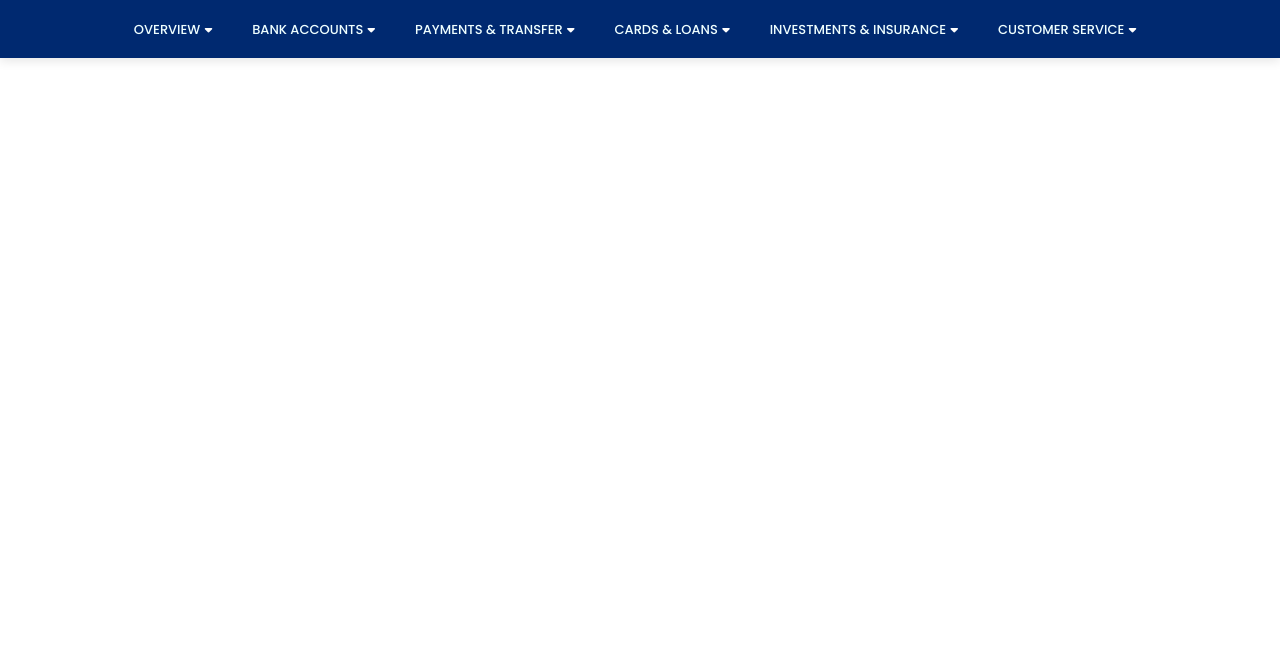
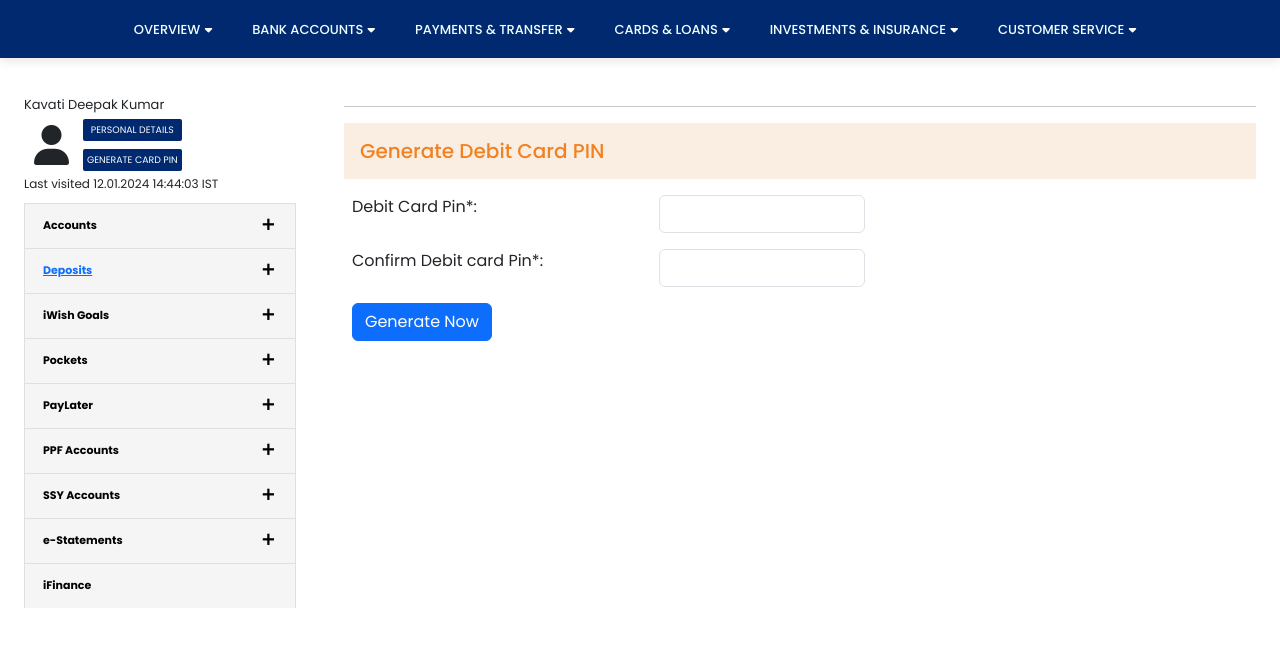
Before and after one commit to keshavram19/myProject, a React (Create React App) app: page /user/account/generate-debit-card-pin in a window 1280 px wide. Shown: the top 646 px of the page. Built offline with nearby package versions, Linux system fonts and the light colour scheme; no server answers.

Commit message:
30/01/vishnu

```diff
--- a/src/App.js
+++ b/src/App.js
@@ -93,6 +93,7 @@ import DropDownBankAccount from "./components/User_portal/Netbanking/Customerser
 import Servicerequest from "./components/User_portal/Netbanking/Customerservice.js/Servicerequest";
 import CustomerserviceTaxCentre from "./components/User_portal/Netbanking/Customerservice.js/Taxcenter";
 import GenerateDebitCardPinOTP from "./components/User_portal/Netbanking/Bank_Accounts/GenerateDebitPinOtp";
+import GenerateDebitCardPin from "./components/User_portal/Netbanking/Bank_Accounts/GenerateDebitCardPin";
 
 
 
@@ -143,7 +144,8 @@ function App() {
           path="/user/account/generate-debitcard-pin"
           element={<GeneratePin />}
         />
-        <Route path="/user/account/block-debit-card-pin-otp" element={<GenerateDebitCardPinOTP />} />
+        <Route path="/user/account/generate-debit-card-pin-otp" element={<GenerateDebitCardPinOTP />} />
+        <Route path="/user/account/generate-debit-card-pin" element={<GenerateDebitCardPin />} />
         <Route path="/user/account/block-debit-card" element={<BlockCard />} />
         <Route path="/user/account/reissue-card" element={<Reissuecard />} />
         <Route
--- a/src/components/User_portal/Netbanking/Bank_Accounts/BlockCard.js
+++ b/src/components/User_portal/Netbanking/Bank_Accounts/BlockCard.js
@@ -45,13 +45,12 @@ const BlockCard = () => {
 
     const blockCard = async () => {
         try {
-            // Assuming you have selected a reason and entered remarks
             if (blockReason && blockRemarks) {
                 await axios.put('http://localhost:4444/api/blockCard/1124563456', {
                     reason: blockReason,
                     remarks: blockRemarks,
                 });
-                // Optionally, you can fetch updated user details here
+                alert('Card blocked successfully');
                 console.log('Card blocked successfully');
             } else {
                 console.error('Please select a reason and provide remarks');
--- a/src/components/User_portal/Netbanking/Bank_Accounts/GenerateDebitCardPin.js
+++ b/src/components/User_portal/Netbanking/Bank_Accounts/GenerateDebitCardPin.js
@@ -0,0 +1,115 @@
+import React, { useState, useEffect } from 'react';
+import axios from 'axios';
+import './Accounts.css';
+import BankaccountSidebar from '../Sidebar/BankaccountSidebar';
+import { useNavigate } from 'react-router-dom';
+
+
+
+const GenerateDebitCardPin = () => {
+   const navigate = useNavigate();
+
+    const [debitCardPin, setDebitCardPin] = useState('');
+    const [confirmDebitCardPin, setConfirmDebitCardPin] = useState('');
+    const [userDetails, setUserDetails] = useState([]);
+
+    const fetchData = async () => {
+        try {
+            const response = await axios.get('http://localhost:4444/api/userDetails/1124563456');
+            const userDetailsData = response.data.details;
+
+            if (Array.isArray(userDetailsData)) {
+                setUserDetails(userDetailsData);
+
+            } else if (typeof userDetailsData === 'object') {
+                setUserDetails([userDetailsData]);
+            } else {
+                console.error('Invalid user details format:', userDetailsData);
+            }
+
+        } catch (error) {
+            console.error('Error fetching user details:', error);
+        }
+        console.log('User Details:', userDetails);
+
+    };
+
+    useEffect(() => {
+
+            fetchData();
+
+    }, []);
+
+    const handleGeneratePin = async () => {
+        try {
+
+            await fetchData();
+
+            const response = await axios.post('http://localhost:4444/api/generate-Debit-Card-Pin', {
+                userAccountNumber: userDetails.userAccountNumber,
+                debitCardPin,
+                confirmDebitCardPin,
+            });
+
+            console.log(response.data);
+
+            alert("Pin Generated Successfully");
+            navigate('/user/account/debit-atm-card');
+
+        } catch (error) {
+            console.error(error.response.data);
+        }
+    };
+
+
+    return (
+        <div className='container-fluid' style={{ marginTop: "90px" }}>
+            <div className='row'>
+                <div className='col-3'>
+                    <BankaccountSidebar />
+                </div>
+                <div className='col-9'>
+                    <div className="container-fluid generate_pin mt-1">
+                        <hr />
+                        <div className="card">
+                            <h5 className="header card_details_generate_pin_heading p-3">Generate Debit Card PIN</h5>
+                            <div className="container-fluid p-2">
+                                <div className="row">
+                                    <div className="col-sm-4">
+                                        <label htmlFor="ac_number">Debit Card Pin*:</label>
+                                    </div>
+                                    <div className="col-sm-3 ">
+                                        <input
+                                            className="form-control"
+                                            type="Number"
+                                            value={debitCardPin}
+                                            onChange={(e) => setDebitCardPin(e.target.value)}
+                                        />
+                                    </div>
+                                </div>
+                                <div className="row mt-3">
+                                    <div className="col-sm-4">
+                                        <label htmlFor="card_number">Confirm Debit card Pin*:</label>
+                                    </div>
+                                    <div className="col-sm-3">
+                                        <input
+                                            className="form-control"
+                                            type="Number"
+                                            value={confirmDebitCardPin}
+                                            onChange={(e) => setConfirmDebitCardPin(e.target.value)}
+                                        />
+                                    </div>
+                                </div>
+                                <button className='btn btn-primary mt-3' onClick={handleGeneratePin}>Generate Now</button>
+                            </div>
+                        </div>
+
+                    </div>
+                </div>
+            </div>
+
+        </div>
+    );
+};
+
+export default GenerateDebitCardPin;
--- a/src/components/User_portal/Netbanking/Bank_Accounts/GeneratePin.js
+++ b/src/components/User_portal/Netbanking/Bank_Accounts/GeneratePin.js
@@ -96,7 +96,7 @@ const GeneratePin = () => {
                 });
 
                 console.log(otpResponse.data);
-                navigate('/user/account/block-debit-card-pin-otp');
+                navigate('/user/account/generate-debit-card-pin-otp');
             } else {
                 console.error('Invalid user details:', userDetails);
             }
--- a/src/components/User_portal/Netbanking/Bank_Accounts/OTPpage.js
+++ b/src/components/User_portal/Netbanking/Bank_Accounts/OTPpage.js
@@ -2,7 +2,7 @@ import React, { useState, useEffect } from 'react';
 import { Link, useNavigate } from 'react-router-dom';
 import axios from 'axios';
 import './Accounts.css';
-import BankaccountSidebar from '../Sidebar/BankaccountSidebar';
+
 import { MdOutlineMessage } from "react-icons/md";
 import { MdOutlineMail } from "react-icons/md";
 import { IoCallOutline } from "react-icons/io5";
@@ -28,7 +28,6 @@ const OTPPage = () =>{
 
             if (Array.isArray(userDetailsData)) {
                 setUserDetails(userDetailsData);
-
                 setLastFourDigits(userDetailsData[0].userMobileNumber);
             } else if (typeof userDetailsData === 'object') {
                 setUserDetails([userDetailsData]);
@@ -122,7 +121,7 @@ const OTPPage = () =>{
             const response = await axios.post('http://localhost:4444/api/validate-otp', { accountNumber, otp });
 
             console.log(response.data);
-            navigate("/pin");
+            navigate("/user/account/generate-debit-card-pin");
         } catch (error) {
             console.error('Error validating OTP:', error);
             setValidationError('Invalid OTP. Please try again.');
```
